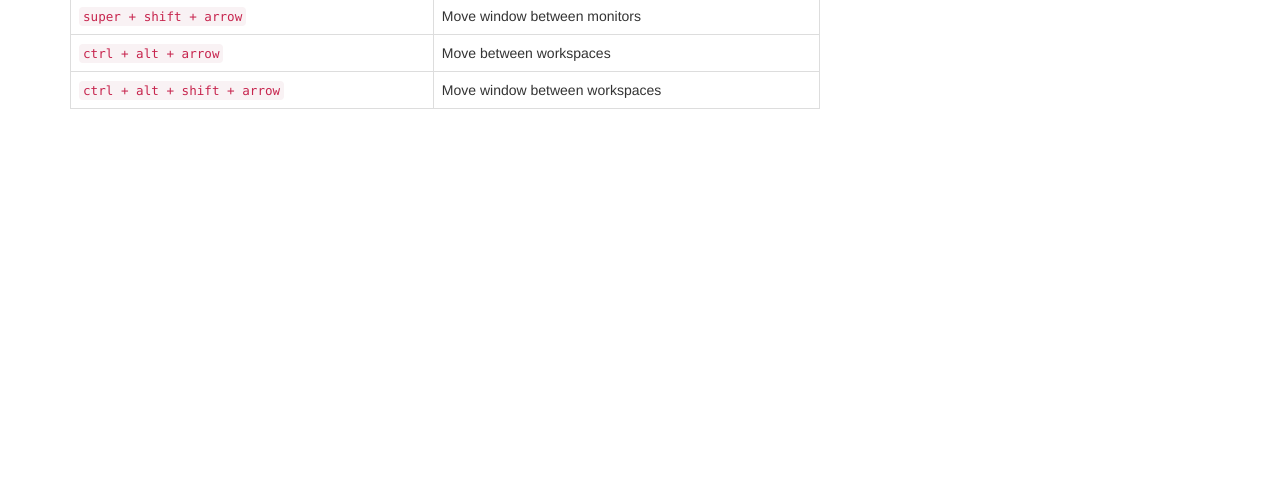
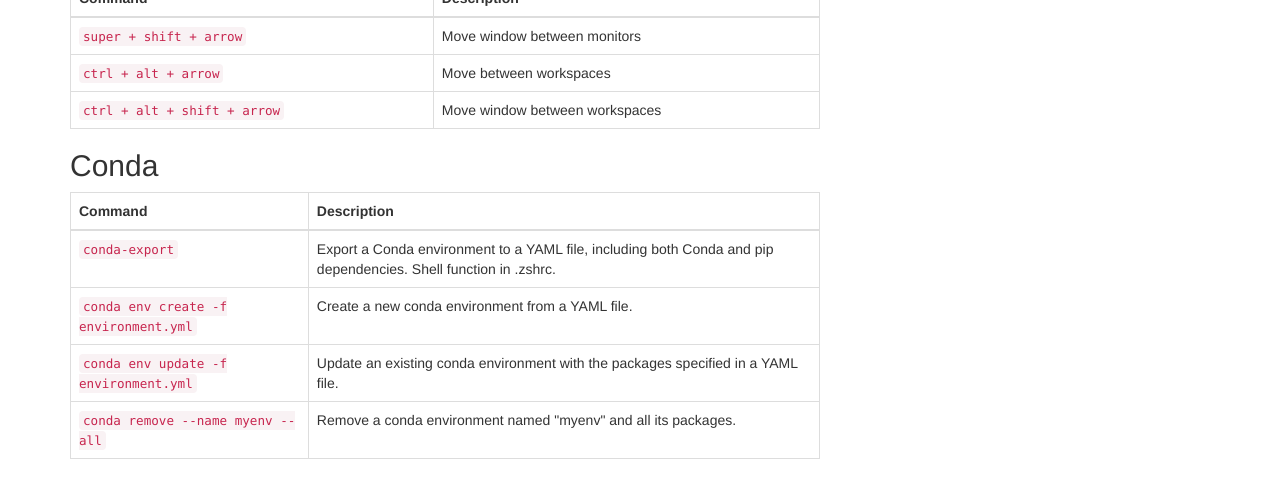
Before and after one commit to woodcai/woodcai.github.io, a plain HTML site: page cheatsheet.html in a window 1280 px wide. Shown: the part 561-1040 px from the top of the page. Before the commit the page ends 800 px from the top, so only its background shows below. Drawn offline with nearby package versions, Linux system fonts and the light colour scheme.

Commit message:
docs: Add Conda commands section to cheat sheet

```diff
--- a/cheatsheet.html
+++ b/cheatsheet.html
@@ -41,20 +41,9 @@
                     <!-- <li><a href="#python">Python</a></li> -->
                     <li><a href="#vscode">VSCode</a></li>
                     <li><a href="#ubuntu">Ubuntu</a></li>
+                    <li><a href="#conda">Conda</a></li>
                     <!-- <li><a href="#terminal">Terminal</a></li> -->
                 </ul>
-
-                <!-- <h2 id="python">Python</h2> -->
-                <!--
-                <table class="table table-bordered">
-                    <thead>
-                        <tr>
-                            <th>Function</th>
-                            <th>Description</th>
-                        </tr>
-                    </thead>
-                </table>
-                -->
 
                 <h2 id="vscode">VSCode</h2>
                 <table class="table table-bordered">
@@ -100,6 +89,35 @@
                     </tbody>
                 </table>
 
+                <!-- conda commands -->
+                <h2 id="conda">Conda</h2>
+                <table class="table table-bordered">
+                    <thead>
+                        <tr>
+                            <th>Command</th>
+                            <th>Description</th>
+                        </tr>
+                    </thead>
+                    <tbody>
+                        <tr>
+                            <td><code>conda-export</code></td>
+                            <td>Export a Conda environment to a YAML file, including both Conda and pip dependencies. Shell function in .zshrc.</td>
+                        </tr>
+                        <tr>
+                            <td><code>conda env create -f environment.yml </code></td>
+                            <td>Create a new conda environment from a YAML file.</td>
+                        </tr>
+                        <tr>
+                            <td><code>conda env update -f environment.yml</code></td>
+                            <td>Update an existing conda environment with the packages specified in a YAML file.</td>
+                        </tr>
+                        <tr>
+                            <td><code>conda remove --name myenv --all</code></td>
+                            <td>Remove a conda environment named "myenv" and all its packages.</td>
+                        </tr>
+                    </tbody>
+                </table>
+
                 <!-- <h2 id="terminal">Terminal</h2> -->
                 <!--
                 <table class="table table-bordered">
```
